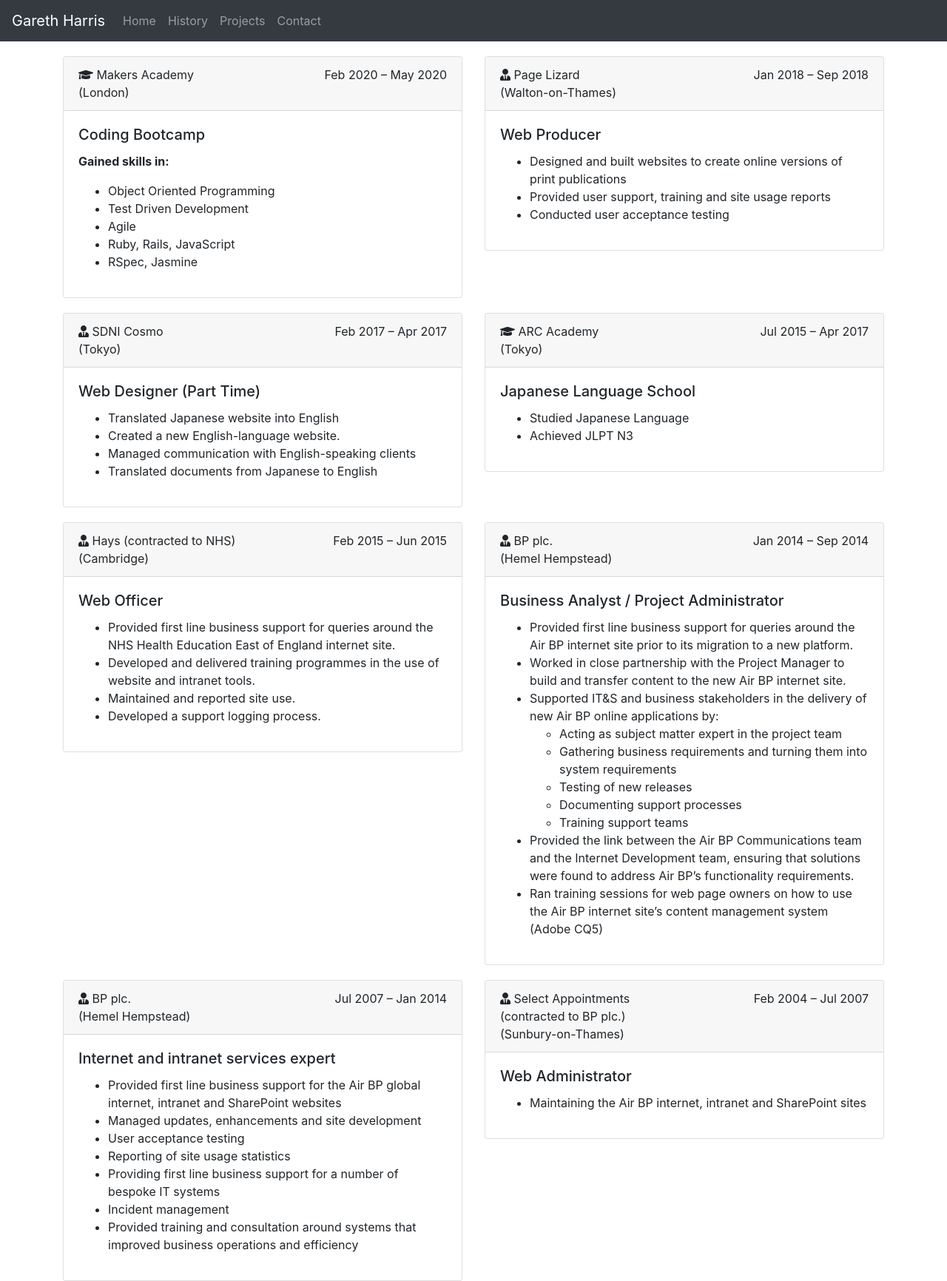
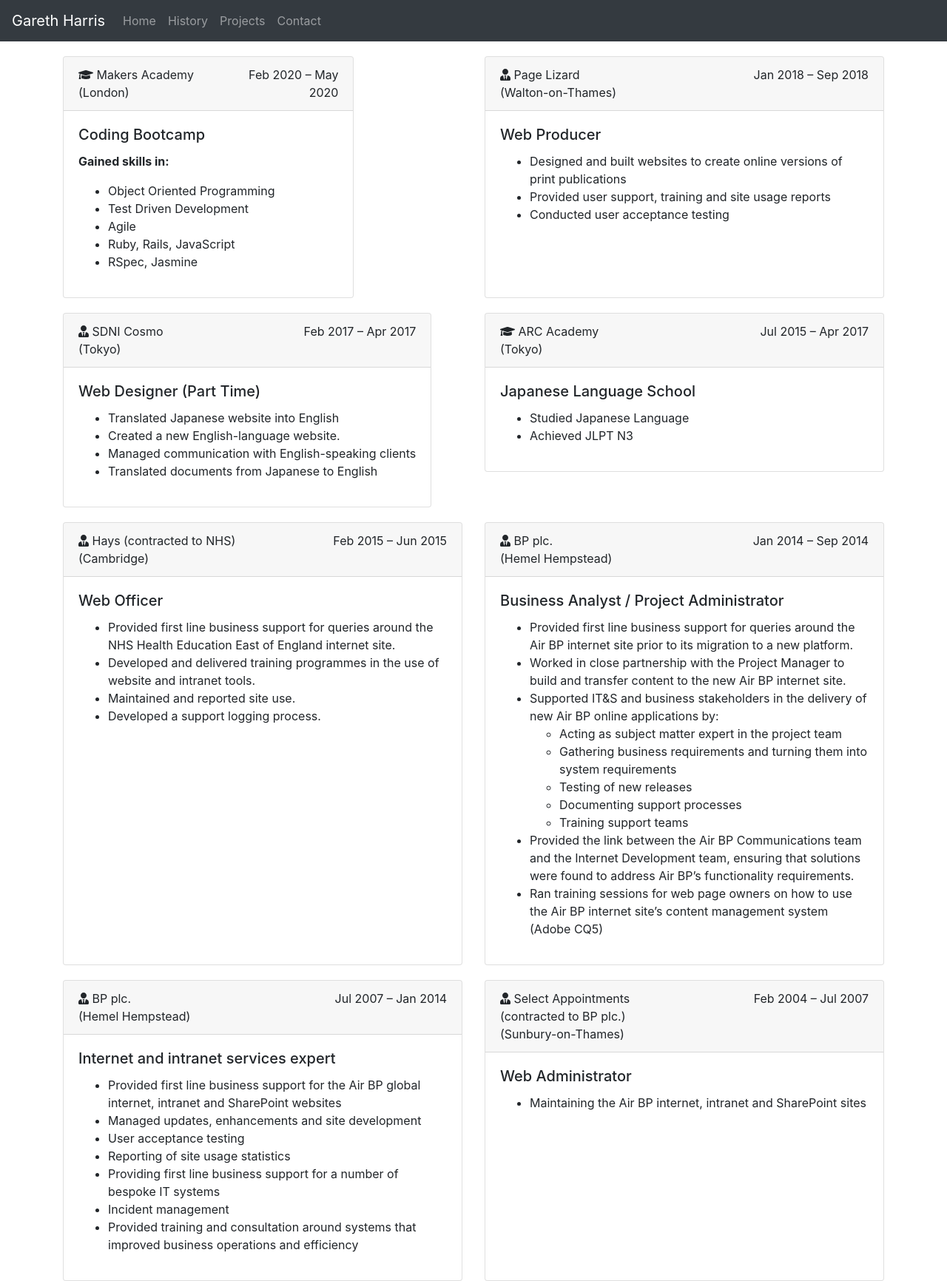
Before and after one commit to gdharris1000/hiregareth, a Vue app: page /history in a window 1280 px wide. Shown: the whole page at 74% size. Built offline with nearby package versions, Linux system fonts and the light colour scheme.

Commit message:
history cards are the same height

```diff
--- a/src/components/History.vue
+++ b/src/components/History.vue
@@ -1,7 +1,7 @@
 <template>
     <div class="container">
         <div class="row job-row">
-            <div class="col-md-6">
+            <div class="col-md-6 d-flex align-items-center">
                 <div class="card">
                     <div class="card-header">
                         <div class="row">
@@ -24,7 +24,7 @@
                     </div>
                 </div>
             </div>
-            <div class="col-md-6">
+            <div class="col-md-6 d-flex align-items-stretch">
                 <div class="card">
                     <div class="card-header">
                         <div class="row">
@@ -46,7 +46,7 @@
             </div>
         </div>
         <div class="row job-row">
-            <div class="col-md-6">
+            <div class="col-md-6 d-flex align-items-stretch">
                 <div class="card">
                     <div class="card-header">
                         <div class="row">
@@ -68,7 +68,7 @@
                 </div>
             </div>
             <div class="col-md-6">
-                <div class="card">
+                <div class="card d-flex align-items-stretch">
                     <div class="card-header">
                         <div class="row">
                             <div class="col-md-6"><font-awesome-icon icon="graduation-cap"></font-awesome-icon> ARC Academy<br>(Tokyo)</div>
@@ -89,7 +89,7 @@
             </div>
         </div>
         <div class="row job-row">
-            <div class="col-md-6">
+            <div class="col-md-6 d-flex align-items-stretch">
                 <div class="card">
                     <div class="card-header">
                         <div class="row">
@@ -110,7 +110,7 @@
                     </div>
                 </div>
             </div>
-            <div class="col-md-6">
+            <div class="col-md-6 d-flex align-items-stretch">
                 <div class="card">
                     <div class="card-header">
                         <div class="row">
@@ -141,7 +141,7 @@
             </div>
         </div>
         <div class="row job-row">
-            <div class="col-md-6">
+            <div class="col-md-6 d-flex align-items-stretch">
                 <div class="card">
                     <div class="card-header">
                         <div class="row">
@@ -165,7 +165,7 @@
                     </div>
                 </div>
             </div>
-            <div class="col-md-6">
+            <div class="col-md-6 d-flex align-items-stretch">
                 <div class="card">
                     <div class="card-header">
                         <div class="row">
@@ -197,4 +197,7 @@
     .job-row {
         margin-top: 20px;
     }
+
+
+
 </style>
```
